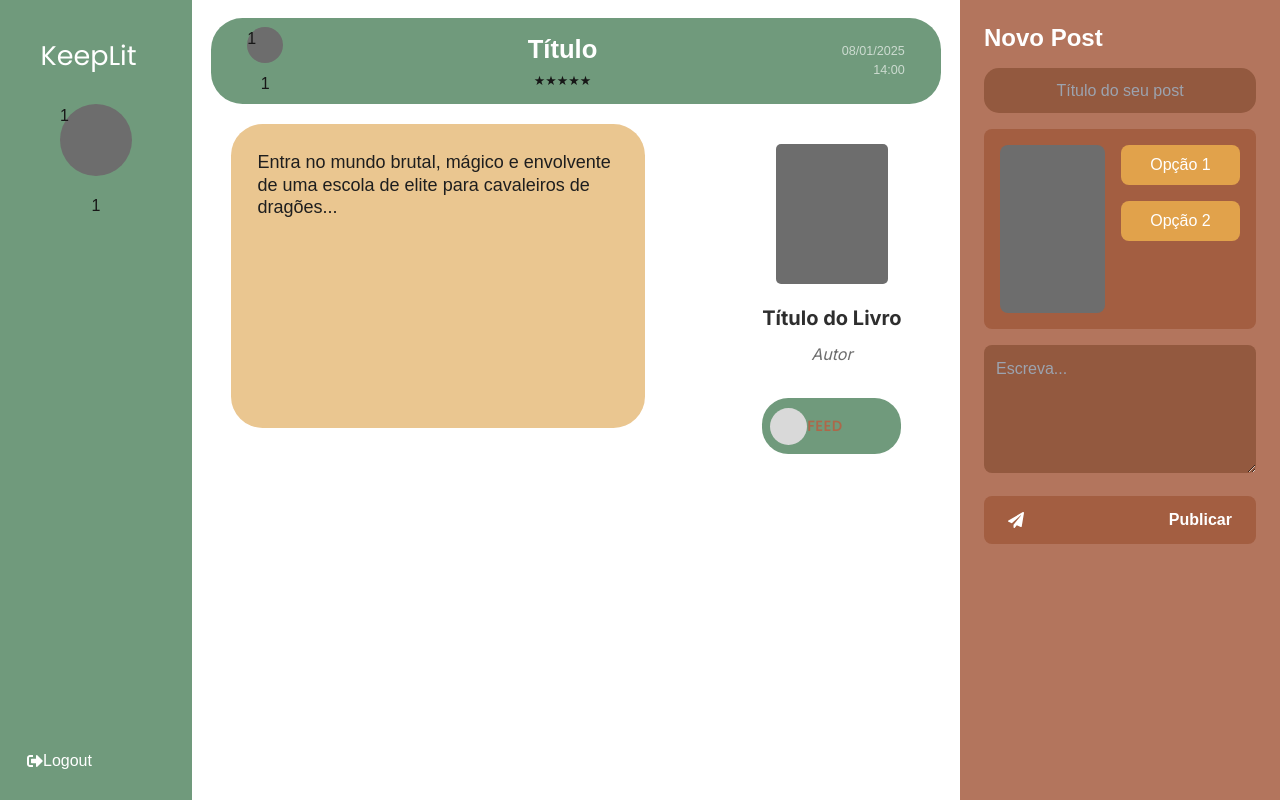
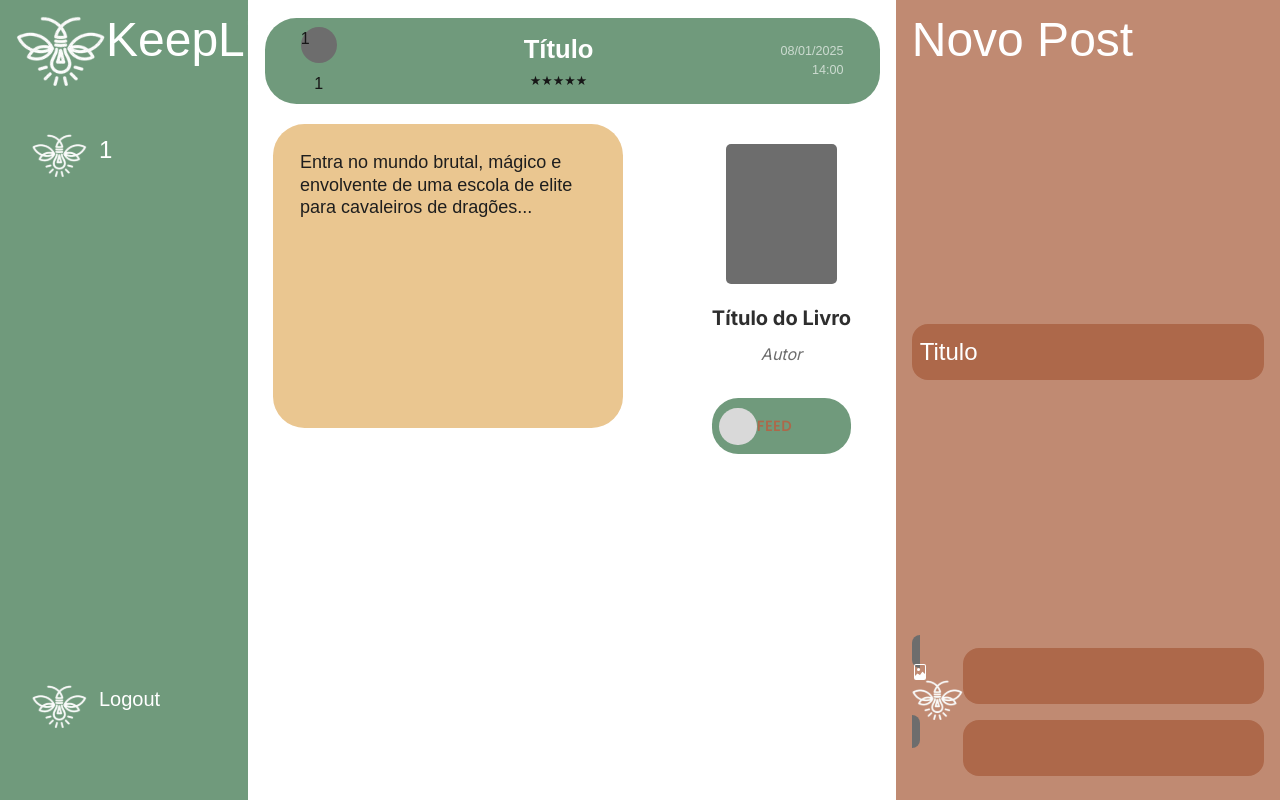
Before and after one commit to nogueiraluiz/modelagem-2024-3, a Next.js app in the folder site-fontEnd/keeplit/: page /usuario/post/1 in a window 1280 px wide. Built offline with nearby package versions, Linux system fonts and the light colour scheme.

Commit message:
ajusta pequenos detalhes

```diff
--- a/site-fontEnd/keeplit/src/app/usuario/post/[nome]/page.tsx
+++ b/site-fontEnd/keeplit/src/app/usuario/post/[nome]/page.tsx
@@ -3,7 +3,8 @@
 import { useParams } from 'next/navigation';
 import { useState } from 'react';
 import './style.css';
-import { FaSignOutAlt, FaPaperPlane } from 'react-icons/fa';
+import Sidebar from '@/components/ui/sidebar';
+import Criaposts from '@/components/ui/criapost';
 
 type StarRatingProps = {
   rating: number;
@@ -62,41 +63,13 @@ export default function Home() {
   // Corrigindo o acesso ao parâmetro da rota
   const nome = params.nome?.toString() || 'Usuário';
 
-  const handleSubmit = (e: React.FormEvent) => {
-    e.preventDefault();
-    // Adicionar lógica de envio aqui
-    console.log({ ...postData, rating });
-    setPostData({ title: '', content: '' });
-    setRating(0);
-  };
-
-  const handleInputChange = (
-    e: React.ChangeEvent<HTMLInputElement | HTMLTextAreaElement>
-  ) => {
-    setPostData(prev => ({
-      ...prev,
-      [e.target.name]: e.target.value
-    }));
-  };
-
   return (
-    <div className="main-background">
+    <div className="main-background flex flex-row flex-nowrap justify-start items-start">
       {/* Navbar Esquerda */}
-      <nav className="left-navbar" aria-label="Menu lateral esquerdo">
-        <div className="logo" role="heading" aria-level={1}>KeepLit</div>
-        <UserProfile name={nome} />
-        <button
-          className="logout-button"
-          aria-label="Sair da conta"
-          onClick={() => console.log('Logout')}
-        >
-          <FaSignOutAlt aria-hidden="true" />
-          Logout
-        </button>
-      </nav>
+      <Sidebar caminhoimagem="/logo.svg" nomeusuario={nome} />
 
       {/* Conteúdo Principal */}
-      <main className="main-container">
+      <main className="main-container flex grow">
         <header className="main-header">
           <div className="header-left">
             <UserProfile name={nome?.toString() || 'Usuário'} />
@@ -140,67 +113,7 @@ export default function Home() {
       </main>
 
       {/* Navbar Direita */}
-      <aside className="right-navbar flex flex-col items-center bg-[#b3755d] min-h-screen p-6">
-        <h2 className="new-post-title text-white text-xl font-semibold mb-4">
-          Novo Post
-        </h2>
-
-        <form onSubmit={handleSubmit} className="w-full max-w-md">
-          <input
-            type="text"
-            name="title"
-            placeholder="Título do seu post"
-            value={postData.title}
-            onChange={handleInputChange}
-            className="post-input w-full p-3 bg-[#93593f] text-white rounded-lg mb-4 outline-none"
-            aria-required="true"
-            required
-          />
-
-          <div
-            className="rectangle-7 w-full bg-[#a35e41] p-4 rounded-lg flex items-center gap-4 mb-4"
-            role="group"
-            aria-label="Opções de mídia"
-          >
-            <div className="rectangle-10 w-20 h-24 bg-gray-500 rounded-md"
-                 role="img"
-                 aria-label="Pré-visualização da mídia">
-            </div>
-            <div className="flex flex-col gap-2 flex-1">
-              <button
-                type="button"
-                className="rectangle-11 w-full bg-[#e1a24b] py-2 rounded-lg text-white"
-              >
-                Opção 1
-              </button>
-              <button
-                type="button"
-                className="rectangle-12 w-full bg-[#e1a24b] py-2 rounded-lg text-white"
-              >
-                Opção 2
-              </button>
-            </div>
-          </div>
-
-          <textarea
-            name="content"
-            placeholder="Escreva..."
-            value={postData.content}
-            onChange={handleInputChange}
-            className="write-text w-full h-32 p-3 bg-[#93593f] text-white rounded-lg mb-4 outline-none"
-            aria-required="true"
-            required
-          />
-
-          <button
-            type="submit"
-            className="publish-button flex items-center justify-between w-full bg-[#a35e41] text-white py-3 px-6 rounded-lg font-semibold"
-          >
-            <FaPaperPlane aria-hidden="true" />
-            Publicar
-          </button>
-        </form>
-      </aside>
+      <Criaposts />
     </div>
   );
 }
--- a/site-fontEnd/keeplit/src/app/usuario/post/[nome]/style.css
+++ b/site-fontEnd/keeplit/src/app/usuario/post/[nome]/style.css
@@ -12,20 +12,9 @@
 
 .main-background {
   background: #FFFFFF;
-  display: flex;
-  width: 100%;
-  height: 100vh;
-  overflow: hidden;
 }
 
 /* Navbar Esquerda */
-.left-navbar {
-  position: absolute;
-  width: 15%;
-  height: 100vh;
-  background: var(--primary-green);
-  padding: 18px;
-}
 
 .logo {
   font-family: 'Poppins', sans-serif;
@@ -68,13 +57,14 @@
 
 /* Conteúdo Central */
 .main-container {
-  position: absolute;
+
   left: 15%;
   width: 60%;
   height: 100vh;
   display: flex;
   flex-direction: column;
   gap: 20px;
+  flex-grow: 100%;
 }
 
 .main-header {
@@ -256,17 +246,7 @@
 }
 
 /* Navbar Direita */
-.right-navbar {
-  display: flex;
-  flex-direction: column;
-  align-items: center;
-  background: #b3755d;
-  min-height: 100vh;
-  padding: 24px;
-  position: absolute;
-  right: 0;
-  width: 25%;
-}
+
 
 .new-post-title {
   font-size: 24px;
```
